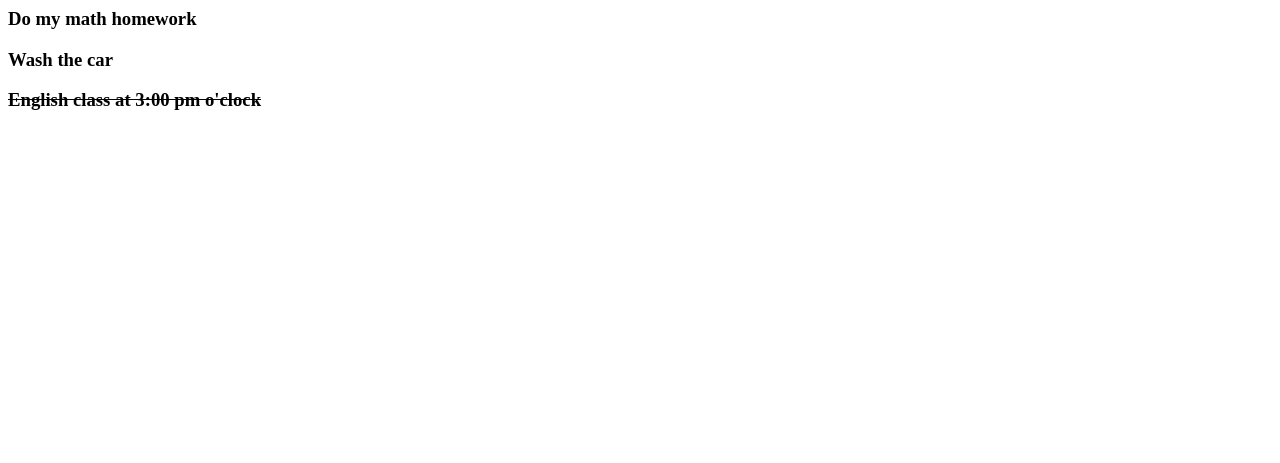
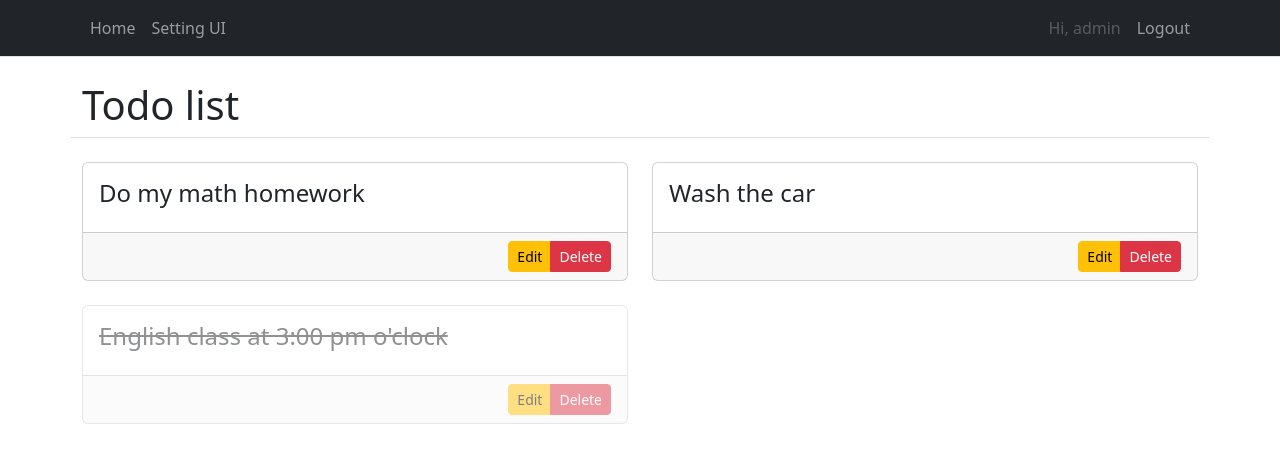
Before and after one commit to hasssan-hasssan/Todo, a Django app: page / in a window 1280 px wide. Shown: the top 463 px of the page. Run offline with Django 4.2, Linux system fonts and the light colour scheme; a user stored in the database is signed in; data comes from the database, SQL or seed files in the repository; some libraries are stand-ins or nearby versions.

Commit message:
Bootstrap Added. Designed home page with bootstrap

```diff
--- /dev/null
+++ b/app/templates/base.html
@@ -0,0 +1,56 @@
+<!DOCTYPE html>
+<html>
+    <head>
+    <title>{% block title %}{% endblock %}</title>
+    {% load bootstrap5 %}
+    {% bootstrap_css %}
+    {% bootstrap_javascript %}
+    </head>
+    <body
+    >
+        <nav class="navbar navbar-expand-lg navbar-dark bg-dark border-bottom">
+            <div class="container">
+
+                <button class="navbar-toggler" type="button" data-bs-toggle="collapse" data-bs-target="#navbarSupportedContent" aria-controls="navbarSupportedContent" aria-expanded="false" aria-label="Toggle navigation">
+                    <span class="navbar-toggler-icon"></span>
+                </button>
+
+                <div class="collapse navbar-collapse" id="navbarSupportedContent">
+                    <ul class="navbar-nav me-auto mb-2 mb-lg-0">
+                        <li class="nav-item">
+                            <a class="nav-link" aria-current="page" href={% url "todoList" %}>Home</a>
+                        </li>
+                        <li class="nav-item">
+                            <a class="nav-link" aria-current="page" href={% url "todoList" %}>Setting UI</a>
+                        </li>
+                    </ul>
+                    <ul class="navbar-nav ms-auto mb-2 mb-lg-0">
+                        {% if user.is_authenticated %}
+                            <li class="nav-item">
+                                <a class="nav-link disabled" aria-current="page">Hi, {{ user.username }}</a>
+                            </li>
+                            <li class="nav-item">
+                                <a class="nav-link" aria-current="page" href="">Logout</a>
+                            </li>
+                        {% else %}
+                            <li class="nav-item">
+                                <a class="nav-link" aria-current="page" href="">Login</a>
+                            </li>
+                        {% endif %}
+
+                    </ul>
+                </div>
+
+            </div>
+        </nav>
+
+
+        <div class='container border-bottom mt-4'>
+            <h1>Todo list</h1>
+        </div>
+
+            {% block content %}
+            {% endblock %}
+
+    </body>
+</html>
--- a/app/templates/list.html
+++ b/app/templates/list.html
@@ -1,11 +1,28 @@
-{% for i in todo_list %}
-    {% if i.taskDone %}
-        <strike>
-            <h3>{{ i.text }}</h3>
-        </strike>
-    {% else %}
-        <h3>{{ i.text }}</h3>
-    {% endif %}
-
-
-{% endfor %}
+{% extends "base.html" %}
+{% block content %}
+<div class='container'>
+    <div class='row'>
+        {% for todo in todo_list %}
+            <div class='col-12 col-sm-6'>
+                <div {% if todo.taskDone %}class='card mt-4 opacity-50'{% endif %} class='card mt-4' >
+                    <div class='card-body'>
+                        {% if todo.taskDone %}
+                            <strike>
+                                <h4>{{ todo.text }}</h4>
+                            </strike>
+                        {% else %}
+                            <h4>{{ todo.text }}</h4>
+                        {% endif %}
+                    </div>
+                    <div class='card-footer text-end'>
+                        <div class="btn-group btn-group-sm" role="group" aria-label="Basic example">
+                            <button type="button" class="btn btn-warning">Edit</button>
+                            <button type="button" class="btn btn-danger">Delete</button>
+                        </div>
+                    </div>
+                </div>
+            </div>
+        {% endfor %}
+    </div>
+</div>
+{% endblock content %}
--- a/todo/settings.py
+++ b/todo/settings.py
@@ -41,6 +41,9 @@ INSTALLED_APPS = [
     'django.contrib.sessions',
     'django.contrib.messages',
     'django.contrib.staticfiles',
+
+    # Third-party apps
+    'bootstrap5'
 ]
 
 MIDDLEWARE = [
```
